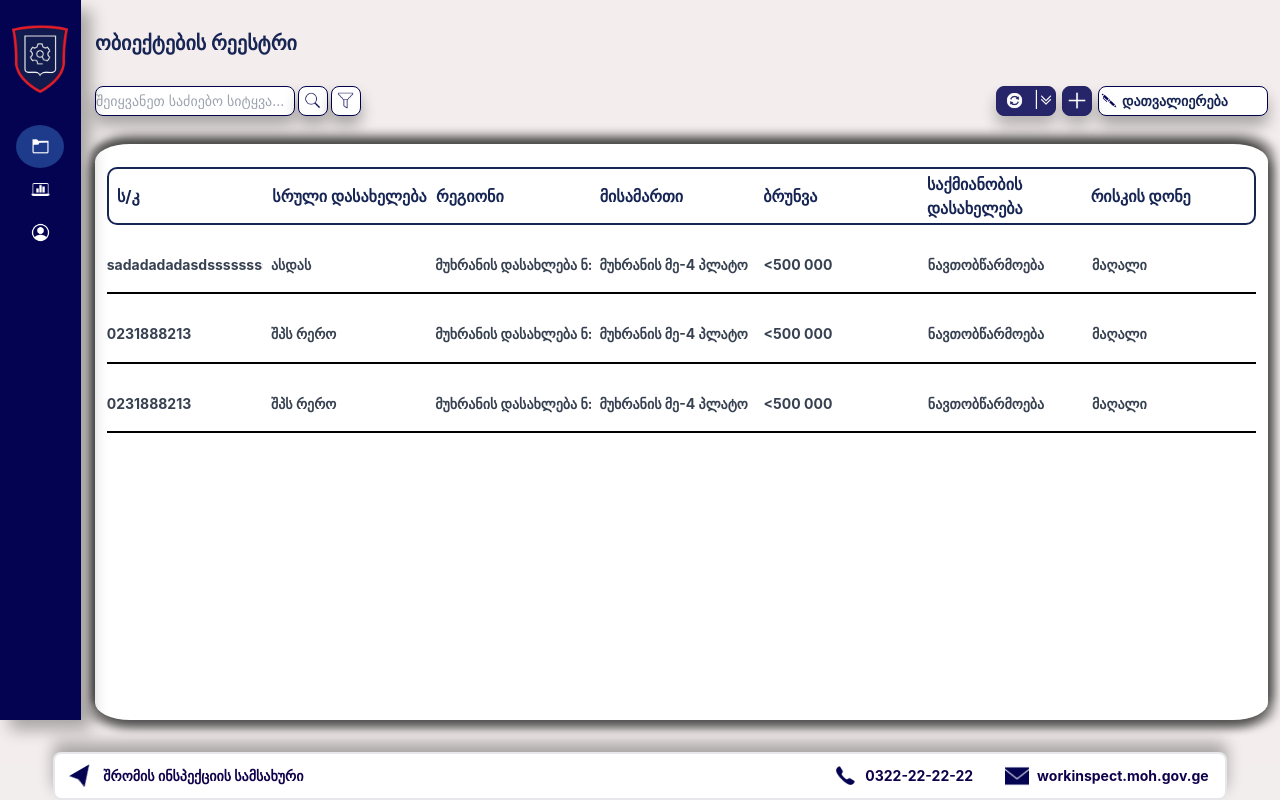
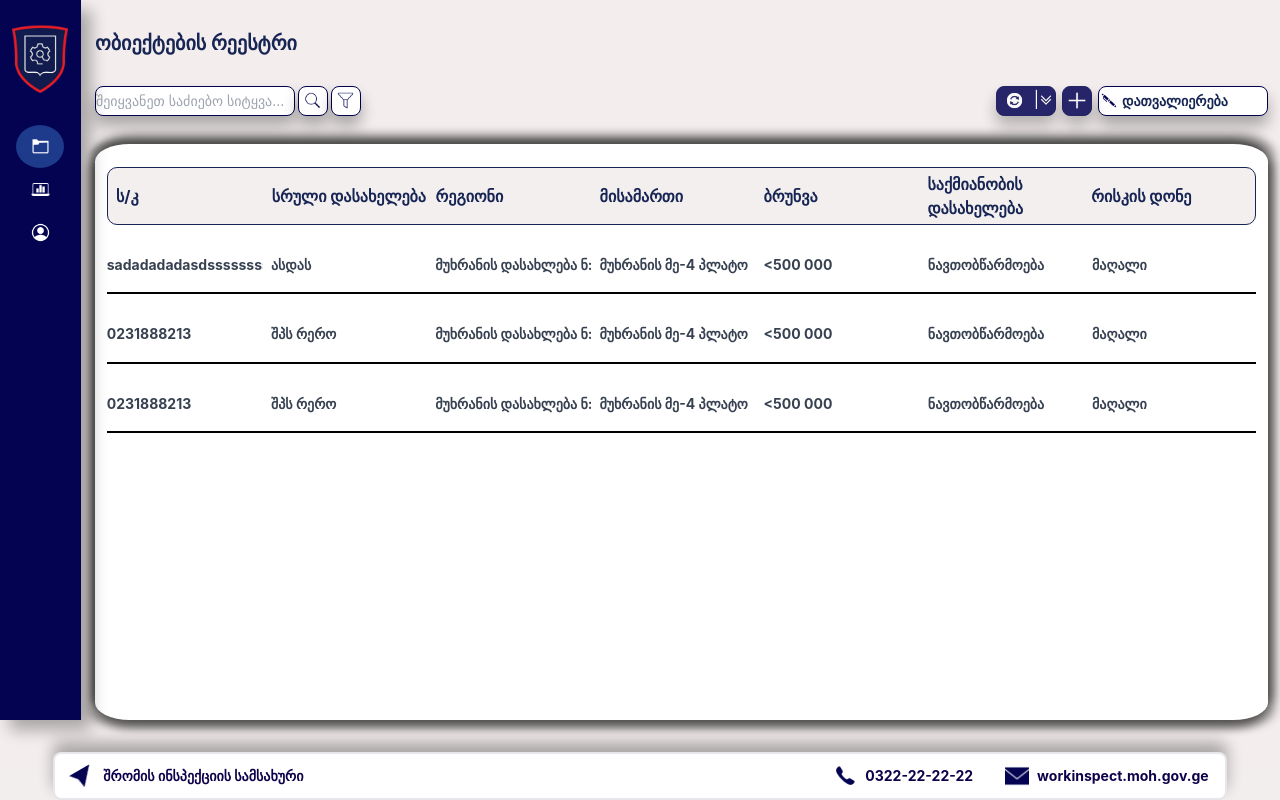
Before and after one commit to DarkSidedMangoose/Tofura--Project--Front, a React (Create React App) app: page /main in a window 1280 px wide. Built offline with nearby package versions, Linux system fonts and the light colour scheme.

Commit message:
add some resolutions

```diff
--- a/src/components/main/MainMain.tsx
+++ b/src/components/main/MainMain.tsx
@@ -6,7 +6,7 @@ import "./MainAnimations.css";
 const MainMain: React.FC = () => {
   return (
     <main
-      className={` w-full h-full  min-h-[700px]  flex flex-col justify-center items-center  transition-width`}
+      className={` w-full h-full  min-h-[700px] min-w-[1000px]  flex flex-col justify-center items-center  transition-width`}
     >
       <MainMainHeaderSection />
       <MainMainMainSection />
--- a/src/components/main/subComponents/mainMain/mainMainSubComponents/MainMainMainSection.tsx
+++ b/src/components/main/subComponents/mainMain/mainMainSubComponents/MainMainMainSection.tsx
@@ -55,13 +55,13 @@ export const MainMainMainSection: React.FC = () => {
 
   return (
     <div className="w-98% h-[80%] bg-white rounded-[3%] shadow-boxShadow flex items-center flex-col">
-      <div className="w-98% grid grid-cols-7 h-10% mt-[2%] border-[2px] rounded-[10px] border-blue-950">
+      <div className="w-98% grid grid-cols-7 h-10% mt-[2%] border-[1px] rounded-[10px] border-blue-950 bg-loginBackground">
         {states.header.map((e, i) => (
           <div
             key={i}
             className={`flex ${
               i === 0 ? "ml-[5%]" : ""
-            } justify-start items-center text-[16px] text-blue-950 font-bold`}
+            } justify-start items-center text-[16px]  text-blue-950 font-bold`}
           >
             {e}
           </div>
```
